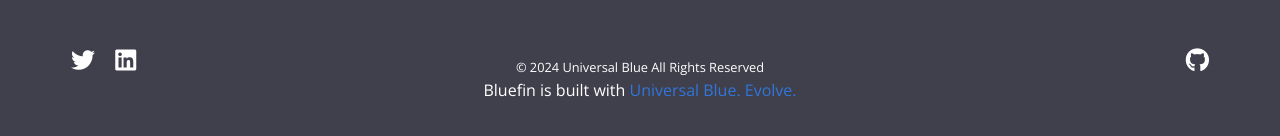
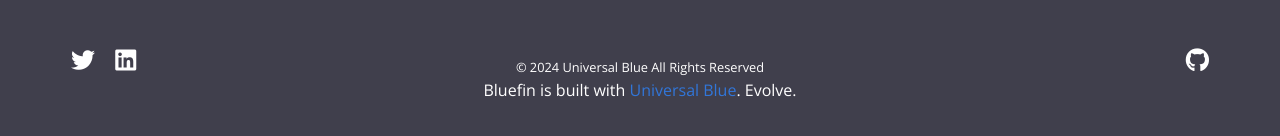
Before and after one commit to ublue-os/bluefin-docs, a Jekyll site: the page built from pages/index.md, in a window 1280 px wide and 900 px high, scrolled down 413 px. Shown: the part 752-888 px from the top of the window. Built offline with Jekyll 4.4.1, drawn with Linux system fonts in a browser that asks for light colours.

Commit message:
Update footer.html

```diff
--- a/_includes/footer.html
+++ b/_includes/footer.html
@@ -30,7 +30,7 @@
       </div>
       <div class="col-12 col-sm-4 text-center py-2 order-sm-2">
         <small class="text-white">© {{ 'now' | date: "%Y" }} {{ site.author }} All Rights Reserved</small>
-        <p class="text-white">Bluefin is built with <a href=http://universal-blue.org">Universal Blue. Evolve.</a></p>
+        <p class="text-white">Bluefin is built with <a href=http://universal-blue.org">Universal Blue</a>. Evolve.</p>
       </div>
     </div>
   </div>
```
